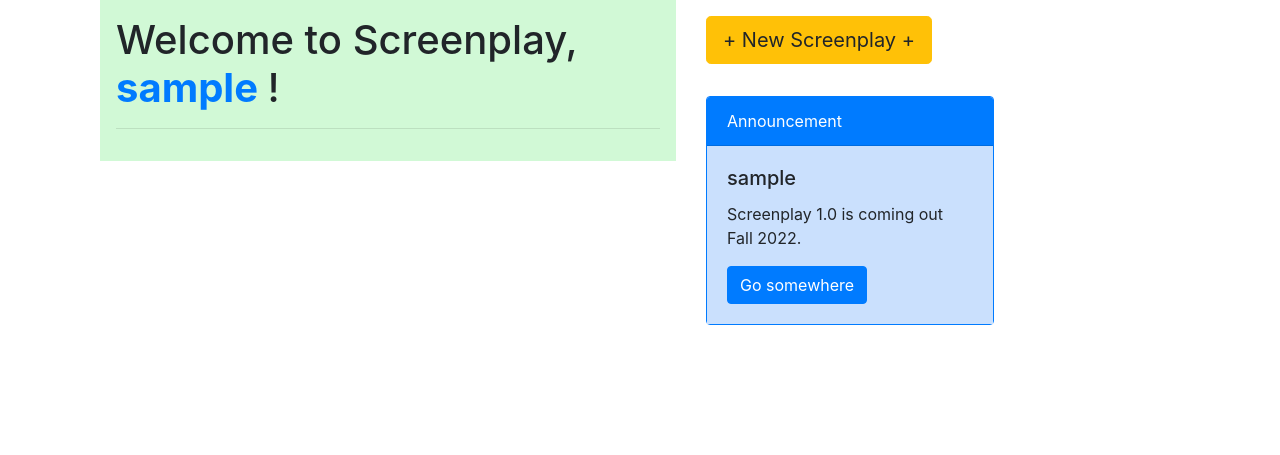
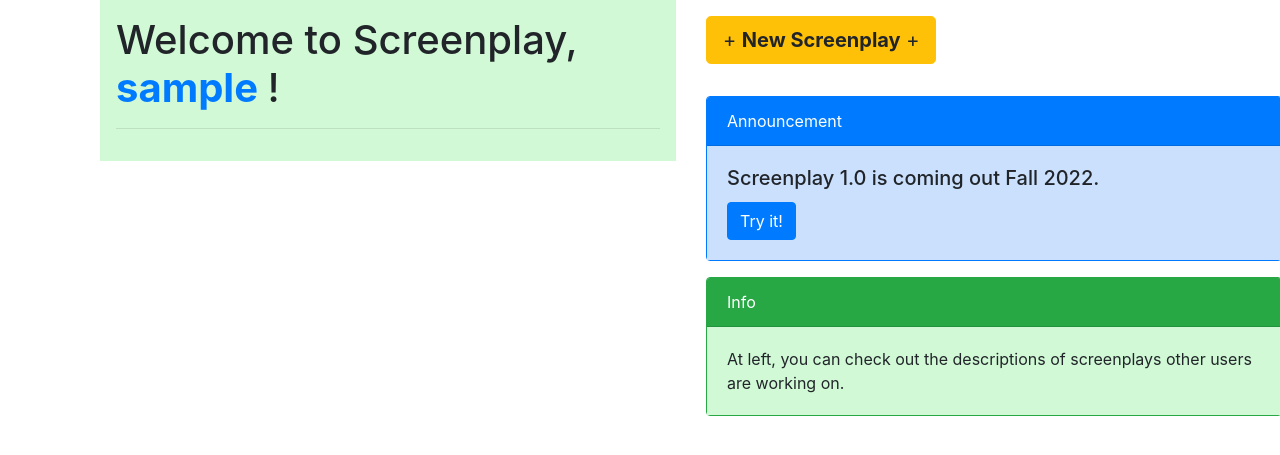
Before and after one commit to ligervision/screenplay_backend_flask, a Flask app: page / in a window 1280 px wide. Shown: the part 56-511 px from the top of the page. Run offline with Flask 2, Linux system fonts and the light colour scheme; the visitor is signed in with stand-in values (Sample User, id 1); data comes from the database, SQL or seed files in the repository; data that the repository does not hold is empty; some libraries are stand-ins or nearby versions.

Commit message:
tweaked welcome pg, bolded '+ NEW +' buttons

```diff
--- a/app/routes.py
+++ b/app/routes.py
@@ -12,6 +12,7 @@ from app.models import User, Screenplay, Scene
 @login_required
 def index():
     screenplay = Screenplay.query.all()
+    # .order_by(Screenplay.screenplay_id.desc())
     return render_template('index.html', title='Home', screenplay=screenplay)
 
 
--- a/app/templates/index.html
+++ b/app/templates/index.html
@@ -17,7 +17,6 @@
             </h1>
             <hr>
 
-            <!-- THIS NEEDS TO SORT IN DESCENDING ORDER BY SCREENPLAY_ID: -->
             {% for screenplay in screenplay %}
             <div class="card mb-3">
                 <div class="card-header">
@@ -37,18 +36,32 @@
     </div>
     <div class="col">
         <div class="my-3" style="width: 24rem;">
-            <a href="{{ url_for('create_screenplay') }}" class="btn btn-warning btn-lg mb-3" role="button">+ New Screenplay +</a>
+            <a href="{{ url_for('create_screenplay') }}" class="btn btn-warning btn-lg mb-3" role="button">+ <b>New Screenplay</b> +</a>
         </div>
+
         <!-- Screenplay notices -->
-        <div class="card mb-3 border-primary" style="width: 18rem;">
+        <div class="card mb-3 border-primary" style="width: 36rem;">
             <!-- <img class="card-img-top" src="..." alt="Card image cap"> -->
             <div class="card-header bg-primary text-white">
                 Announcement
             </div>
             <div class="card-body" style="background-color: rgb(202, 224, 253);">
-                <h5 class="card-title">{{ current_user.username }}</h5>
-                <p class="card-text">Screenplay 1.0 is coming out Fall 2022.</p>
-                <a href="#" class="btn btn-primary">Go somewhere</a>
+                <h5 class="card-title">Screenplay 1.0 is coming out Fall 2022.</h5>
+                <!-- <p class="card-text">Screenplay 1.0 is coming out Fall 2022.</p> -->
+                <a href="#" class="btn btn-primary">Try it!</a>
+            </div>
+        </div>
+        <div class="card mb-3 border-success" style="width: 36rem;">
+            <!-- <img class="card-img-top" src="..." alt="Card image cap"> -->
+            <div class="card-header bg-success text-white justify-content-between">
+                <div>
+                    Info
+                </div>
+            </div>
+            <div class="card-body" style="background-color: rgb(209, 249, 214);">
+                <!-- <h5 class="card-title">Screenplay 1.0 is coming out Fall 2022.</h5> -->
+                <p class="card-text">At left, you can check out the descriptions of screenplays other users are working on.</p>
+                <!-- <a href="#" class="btn btn-primary">Try it!</a> -->
             </div>
         </div>
     </div>
--- a/app/templates/scene/index.html
+++ b/app/templates/scene/index.html
@@ -10,14 +10,14 @@
 
         </div>
         <div class="col">
-            <div style="width: 42rem;">
+            <div style="width: 36rem;">
 
                 <!-- BUTTONS -->
                 <div class="d-flex justify-content-between my-3">
 
                     <!-- CREATE SCENE -->
                     <div>
-                        <a href="{{ url_for('create_scene', screenplay_id=screenplay.screenplay_id) }}" class="btn btn-warning btn-lg mb-3" role="button">+ New Scene +</a>
+                        <a href="{{ url_for('create_scene', screenplay_id=screenplay.screenplay_id) }}" class="btn btn-warning btn-lg mb-3" role="button">+ <b>New Scene</b> +</a>
                     </div>
 
                     <!-- PREVIEW ENTIRE SCREENPLAY -->
--- a/app/templates/screenplay/index.html
+++ b/app/templates/screenplay/index.html
@@ -10,14 +10,14 @@
 
         </div>
         <div class="col">
-            <div style="width: 42rem;">
+            <div style="width: 36rem;">
 
                 <!-- BUTTONS -->
                 <div class="d-flex justify-content-between my-3">
 
                     <!-- CREATE SCENE -->
                     <div>
-                        <a href="{{ url_for('create_scene', screenplay_id=screenplay.screenplay_id) }}" class="btn btn-warning btn-lg mb-3" role="button">+ New Scene +</a>
+                        <a href="{{ url_for('create_scene', screenplay_id=screenplay.screenplay_id) }}" class="btn btn-warning btn-lg mb-3" role="button">+ <b>New Scene</b> +</a>
                     </div>
 
                     <!-- PREVIEW ENTIRE SCREENPLAY -->
--- a/app/templates/user.html
+++ b/app/templates/user.html
@@ -66,7 +66,7 @@
     </div>
     <div class="col">
         <div class="my-3" style="width: 24rem;">
-            <a href="{{ url_for('create_screenplay') }}" class="btn btn-warning btn-lg mb-3" role="button">+ New Screenplay +</a>
+            <a href="{{ url_for('create_screenplay') }}" class="btn btn-warning btn-lg mb-3" role="button">+ <b>New Screenplay</b> +</a>
         </div>
     </div>
 </div>
```
